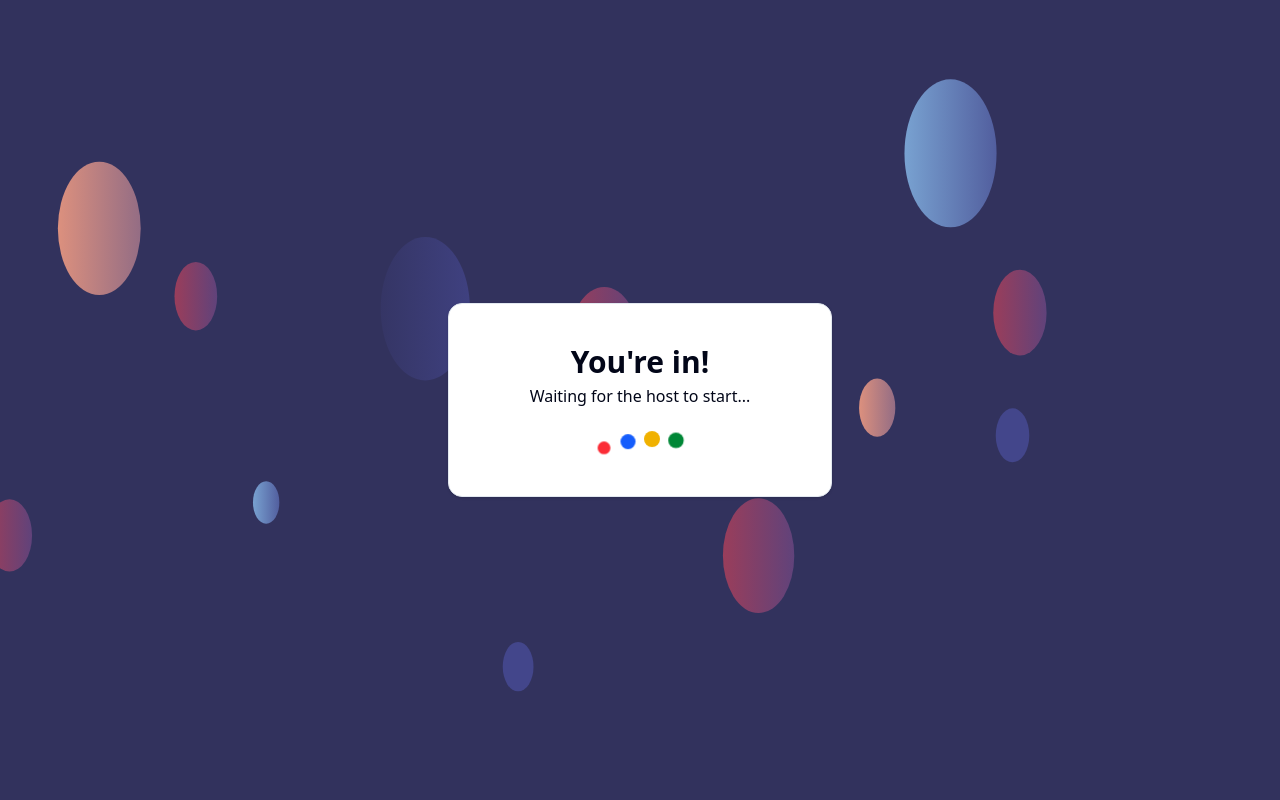
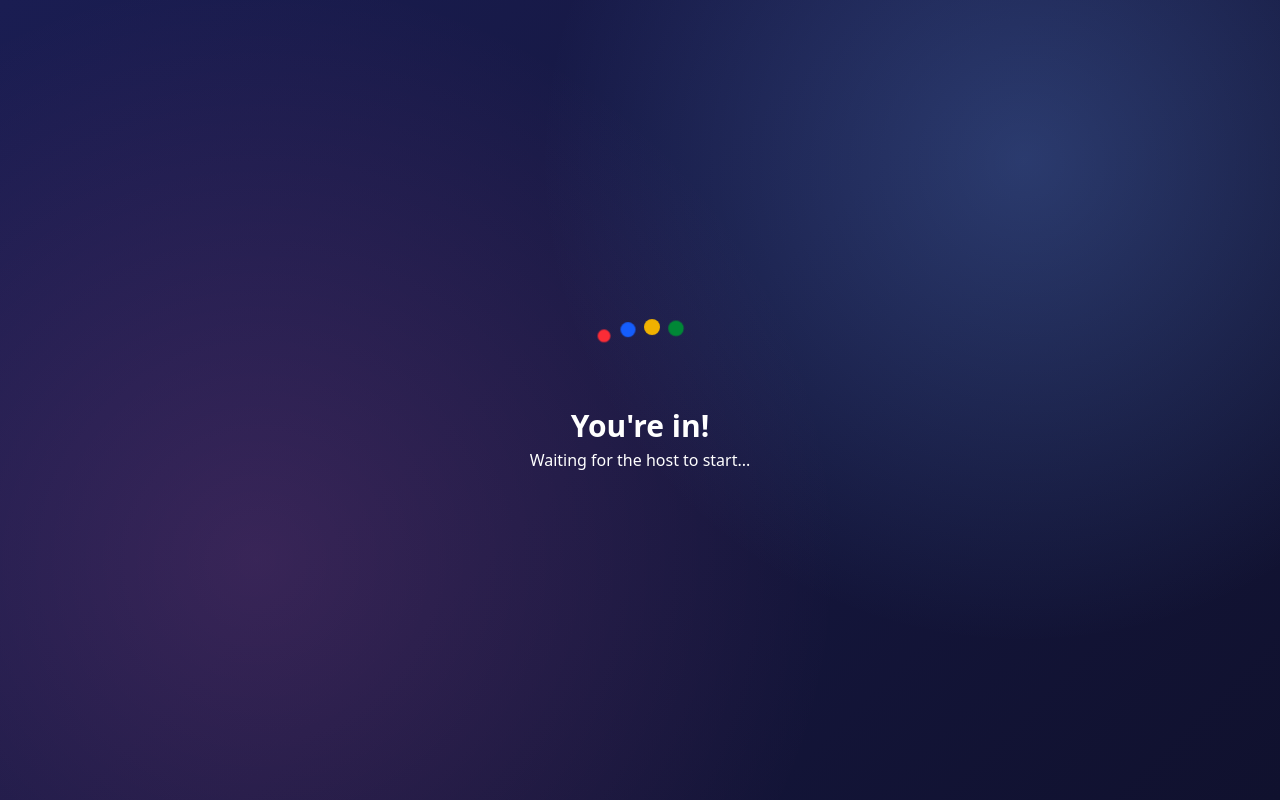
Before and after one commit to Cereal38/rhova, a Next.js app: page /quiz/1/player/waiting-room in a window 1280 px wide. Built offline with nearby package versions, Linux system fonts and the light colour scheme; no server answers.

Commit message:
The player waiting room page now use the correct theme of the application

```diff
--- a/app/quiz/[roomCode]/player/waiting-room/page.tsx
+++ b/app/quiz/[roomCode]/player/waiting-room/page.tsx
@@ -1,11 +1,11 @@
 'use client';
 
-import { Card } from '@/components/ui/card';
 import { useSocket } from '@/hooks/use-socket';
 import { routes } from '@/lib/routes';
 import { useParams, useRouter } from 'next/navigation';
 import { useEffect } from 'react';
 import CustomLoader from '@/components/custom-spinner';
+import GradientBackground from '@/components/gradient-background';
 import { EventName } from '@/models/enums/event-name';
 import { useTranslations } from 'next-intl';
 
@@ -29,21 +29,18 @@ export default function PlayerWaitingRoom() {
   }, [socket, isConnected, roomCode, router]);
 
   return (
-    <div className='relative flex min-h-dvh items-center justify-center overflow-hidden font-sans'>
-      <object
-        data='/room-code-bg.svg'
-        type='image/svg+xml'
-        aria-hidden='true'
-        className='pointer-events-none absolute inset-0 -z-10 h-full w-full object-cover'
-      />
-      <main className='flex min-h-dvh w-full max-w-3xl flex-col items-center justify-center gap-8 px-4'>
-        <Card className='w-full max-w-sm p-10 flex flex-col items-center gap-8'>
+    <div className='relative flex min-h-0 flex-1 flex-col items-center justify-center overflow-hidden text-white'>
+      <GradientBackground dark />
+      <main className='flex w-full max-w-3xl flex-1 flex-col items-center justify-center gap-8 px-4 py-8'>
+        <div className='w-full max-w-sm p-10 flex flex-col items-center gap-16'>
+          <CustomLoader size={16} />
           <div className='flex flex-col items-center gap-1'>
-            <h1 className='font-bold text-3xl'>{t('player-waiting-room.title')}</h1>
+            <h1 className='font-bold text-3xl'>
+              {t('player-waiting-room.title')}
+            </h1>
             <p className='text-center'>{t('player-waiting-room.waiting')}</p>
           </div>
-          <CustomLoader size={16} />
-        </Card>
+        </div>
       </main>
     </div>
   );
```
Also changed, not shown: public/room-code-bg.svg (deleted).
